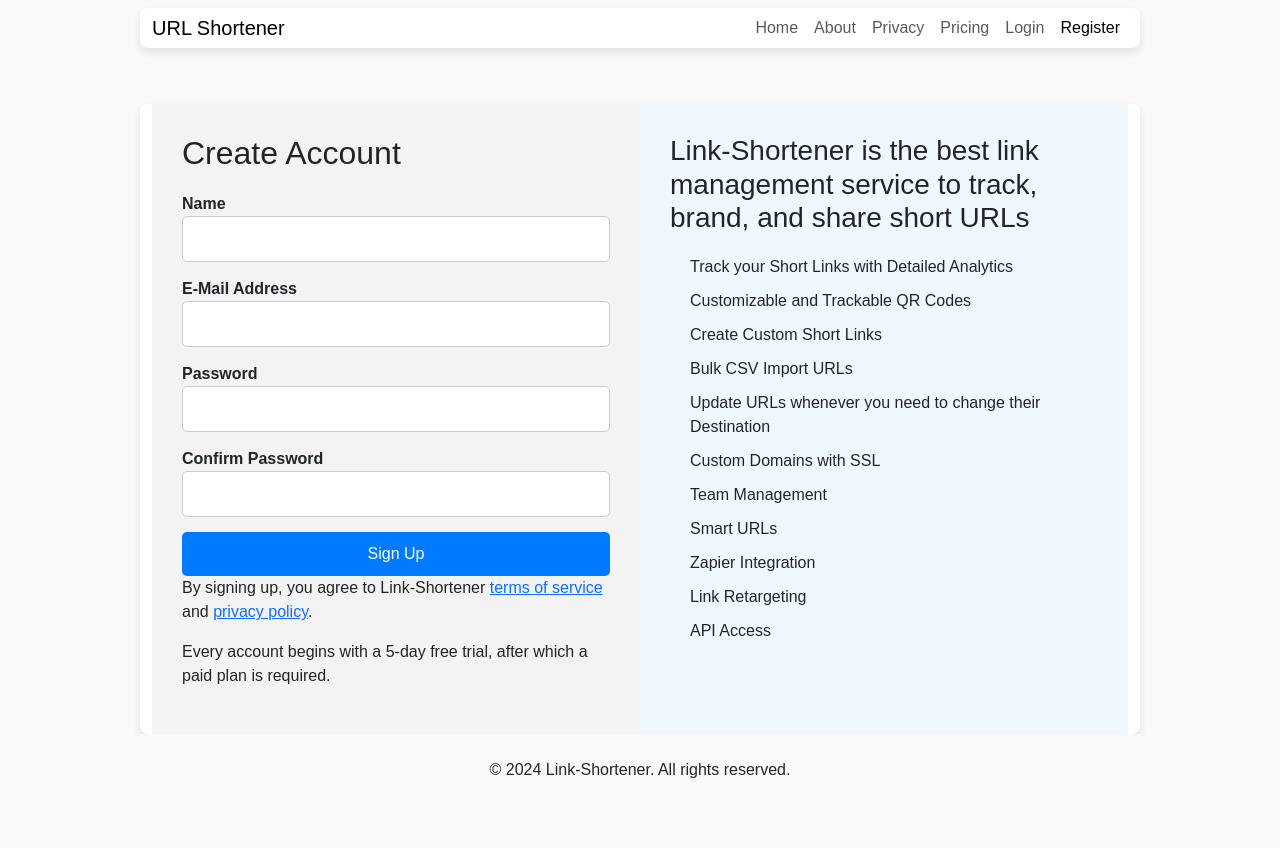
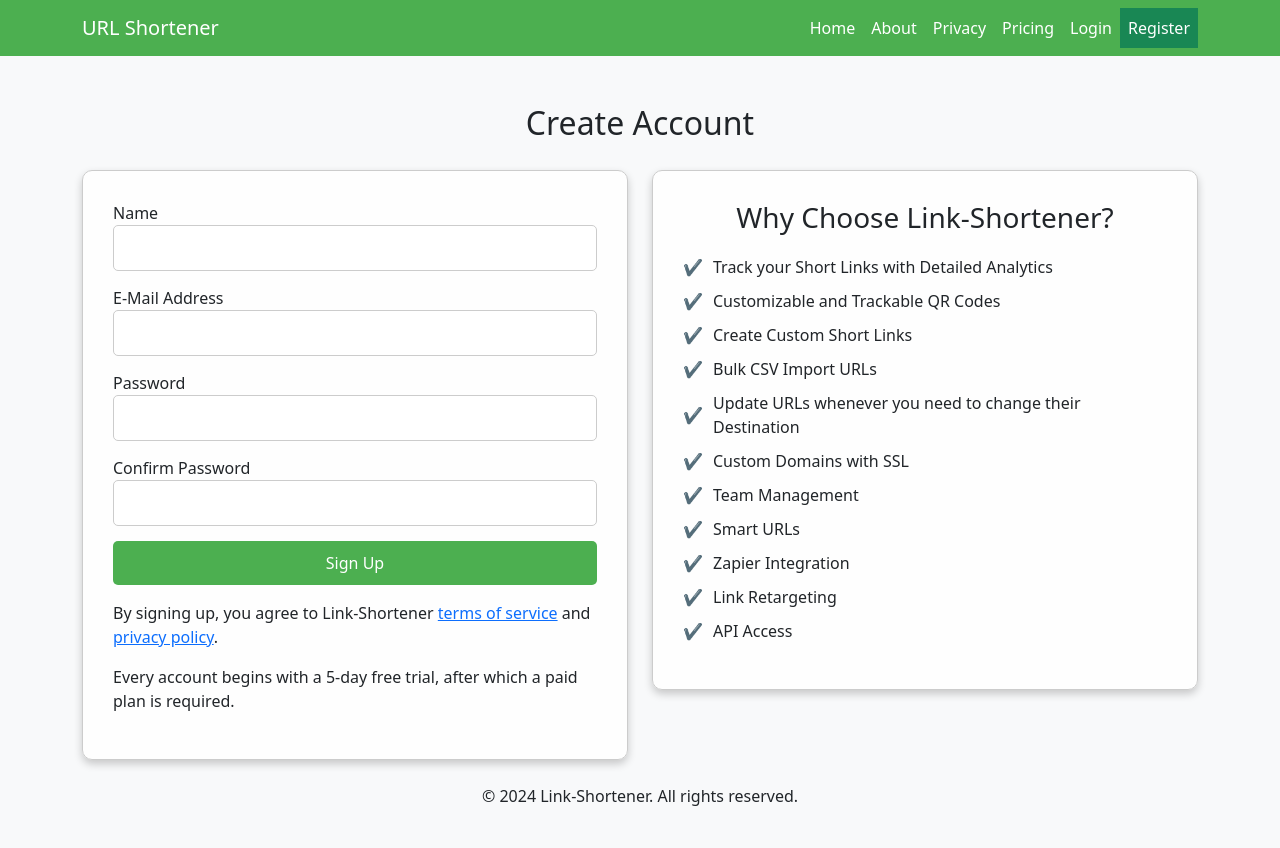
Before and after one commit to azshifat007/link-shortener, a Flask app: page /register in a window 1280 px wide. Before the commit the page ends 778 px from the top, so only its background shows below. Run offline with Flask 3, Linux system fonts and the light colour scheme.

Commit message:
register page now lookes good

```diff
--- a/templates/navbar.html
+++ b/templates/navbar.html
@@ -1,36 +1,36 @@
-<nav class="navbar navbar-expand-lg navbar-light bg-light">
+<nav class="navbar navbar-expand-lg" style="background-color: #4CAF50;">
     <div class="container">
-        <a class="navbar-brand" href="{{ url_for('home') }}">URL Shortener</a>
+        <a class="navbar-brand text-white" href="{{ url_for('home') }}">URL Shortener</a>
         <button class="navbar-toggler" type="button" data-bs-toggle="collapse" data-bs-target="#navbarNav" aria-controls="navbarNav" aria-expanded="false" aria-label="Toggle navigation">
             <span class="navbar-toggler-icon"></span>
         </button>
         <div class="collapse navbar-collapse" id="navbarNav">
             <ul class="navbar-nav ms-auto">
                 <li class="nav-item">
-                    <a class="nav-link {% if request.endpoint == 'home' %}active{% endif %}" href="{{ url_for('home') }}">Home</a>
+                    <a class="nav-link {% if request.endpoint == 'home' %}active bg-success text-white{% endif %}" href="{{ url_for('home') }}" style="color: white;">Home</a>
                 </li>
                 <li class="nav-item">
-                    <a class="nav-link {% if request.endpoint == 'about' %}active{% endif %}" href="{{ url_for('about') }}">About</a>
+                    <a class="nav-link {% if request.endpoint == 'about' %}active bg-success text-white{% endif %}" href="{{ url_for('about') }}" style="color: white;">About</a>
                 </li>
                 <li class="nav-item">
-                    <a class="nav-link {% if request.endpoint == 'privacy' %}active{% endif %}" href="{{ url_for('privacy') }}">Privacy</a>
+                    <a class="nav-link {% if request.endpoint == 'privacy' %}active bg-success text-white{% endif %}" href="{{ url_for('privacy') }}" style="color: white;">Privacy</a>
                 </li>
                 <li class="nav-item">
-                    <a class="nav-link {% if request.endpoint == 'pricing' %}active{% endif %}" href="{{ url_for('pricing') }}">Pricing</a>
+                    <a class="nav-link {% if request.endpoint == 'pricing' %}active bg-success text-white{% endif %}" href="{{ url_for('pricing') }}" style="color: white;">Pricing</a>
                 </li>
                 {% if current_user.is_authenticated %}
                 <li class="nav-item">
-                    <a class="nav-link {% if request.endpoint == 'dashboard' %}active{% endif %}" href="{{ url_for('dashboard') }}">Dashboard</a>
+                    <a class="nav-link {% if request.endpoint == 'dashboard' %}active bg-success text-white{% endif %}" href="{{ url_for('dashboard') }}" style="color: white;">Dashboard</a>
                 </li>
                 <li class="nav-item">
-                    <a class="nav-link" href="{{ url_for('logout') }}">Logout</a>
+                    <a class="nav-link" href="{{ url_for('logout') }}" style="color: white;">Logout</a>
                 </li>
                 {% else %}
                 <li class="nav-item">
-                    <a class="nav-link {% if request.endpoint == 'login' %}active{% endif %}" href="{{ url_for('login') }}">Login</a>
+                    <a class="nav-link {% if request.endpoint == 'login' %}active bg-success text-white{% endif %}" href="{{ url_for('login') }}" style="color: white;">Login</a>
                 </li>
                 <li class="nav-item">
-                    <a class="nav-link {% if request.endpoint == 'register' %}active{% endif %}" href="{{ url_for('register') }}">Register</a>
+                    <a class="nav-link {% if request.endpoint == 'register' %}active bg-success text-white{% endif %}" href="{{ url_for('register') }}" style="color: white;">Register</a>
                 </li>
                 {% endif %}
             </ul>
--- a/templates/register.html
+++ b/templates/register.html
@@ -8,66 +8,80 @@
     <link rel="stylesheet" href="https://cdn.jsdelivr.net/npm/bootstrap@5.3.0/dist/css/bootstrap.min.css">
     <style>
         body {
-            font-family: Arial, sans-serif;
-            background-color: #f9f9f9;
-            margin: 0;
-            min-height: 100vh;
-            display: flex;
-            flex-direction: column;
+            background-color: #f8f9fa;
+            background-size: cover;
+            background-attachment: fixed;
+            background-position: center;
         }
-        .container {
-            display: flex;
-            background-color: white;
-            border-radius: 8px;
-            box-shadow: 0 4px 8px rgba(0, 0, 0, 0.1);
-            overflow: hidden;
-            width: 100%;
-            max-width: 1000px;
+
+        .form-container, .benefits-container {
+            background-color: rgba(255, 255, 255, 0.9);
+            padding: 30px;
+            border-radius: 10px;
+            box-shadow: 0 4px 8px rgba(0, 0, 0, 0.2);
+            border: 1px solid #ccc;
         }
-        .form-container {
-            width: 50%;
-            padding: 30px;
-            background-color: #f3f3f3;
-        }
-        .form-container h2 {
+
+        .form-container h2, .benefits-container h3 {
+            text-align: center;
             margin-bottom: 20px;
         }
-        .form-container label {
-            font-weight: bold;
+
+        .form-container input, .form-container button {
+            display: block;
+            width: 100%;
+            margin-bottom: 15px;
+            padding: 10px;
+            border: 1px solid #ccc;
+            border-radius: 5px;
         }
-        .form-container input {
-            width: 100%;
-            padding: 10px;
-            margin-bottom: 15px;
-            border-radius: 5px;
-            border: 1px solid #ccc;
-        }
+
         .form-container button {
-            width: 100%;
-            padding: 10px;
-            background-color: #007bff;
+            background-color: #4CAF50;
             color: white;
             border: none;
-            border-radius: 5px;
+            font-size: 16px;
             cursor: pointer;
         }
+
         .form-container button:hover {
-            background-color: #0056b3;
+            background-color: #45a049;
         }
-        .benefits-container {
-            width: 50%;
-            background-color: #f0f8ff;
-            padding: 30px;
+
+        .benefits-container ul {
+            list-style: none;
+            padding: 0;
         }
-        .benefits-container h3 {
+
+        .benefits-container ul li {
+            margin-bottom: 10px;
+            display: flex;
+            align-items: center;
+        }
+
+        .benefits-container ul li::before {
+            content: "✔";
+            margin-right: 10px;
+            color: #4CAF50;
+        }
+
+        /* Responsive Styles */
+        @media (max-width: 575.98px) { /* Small devices */
+            .form-container, .benefits-container {
                 margin-bottom: 20px;
             }
-        .benefits-container ul {
-            list-style-type: none;
-            padding-left: 20px;
         }
-        .benefits-container ul li {
-            margin-bottom: 10px;
+
+        @media (min-width: 576px) and (max-width: 767.98px) { /* Medium devices */
+            .form-container, .benefits-container {
+                margin-bottom: 20px;
+            }
+        }
+
+        @media (min-width: 768px) { /* Large devices */
+            .form-container, .benefits-container {
+                margin-top: 20px;
+            }
         }
     </style>
 </head>
@@ -76,9 +90,11 @@
     {% include 'navbar.html' %}
 
     <div class="container mt-5">
-        <!-- Registration Form -->
+        <h2 style="text-align:center;">Create Account</h2>
+        <div class="row g-4">
+            <!-- Registration Form Column -->
+            <div class="col-lg-6 col-md-6 col-sm-12">
                 <div class="form-container">
-            <h2>Create Account</h2>
                     <form action="/register" method="POST">
                         <label for="username">Name</label>
                         <input type="text" id="username" name="username" required>
@@ -94,13 +110,18 @@
 
                         <button type="submit">Sign Up</button>
                     </form>
-            <p>By signing up, you agree to Link-Shortener <a href="{{url_for('terms')}}">terms of service</a> and <a href="{{url_for('privacy')}}">privacy policy</a>.</p>
+                    <p class="mt-3">By signing up, you agree to Link-Shortener
+                        <a href="{{url_for('terms')}}">terms of service</a> and
+                        <a href="{{url_for('privacy')}}">privacy policy</a>.
+                    </p>
                     <p>Every account begins with a 5-day free trial, after which a paid plan is required.</p>
                 </div>
+            </div>
 
-        <!-- Benefits Section -->
+            <!-- Benefits Section Column -->
+            <div class="col-lg-6 col-md-6 col-sm-12">
                 <div class="benefits-container">
-            <h3>Link-Shortener is the best link management service to track, brand, and share short URLs</h3>
+                    <h3>Why Choose Link-Shortener?</h3>
                     <ul>
                         <li>Track your Short Links with Detailed Analytics</li>
                         <li>Customizable and Trackable QR Codes</li>
@@ -116,8 +137,10 @@
                     </ul>
                 </div>
             </div>
+        </div>
+    </div>
     <!-- Footer -->
-    {%include "footer.html" %}
+    {% include "footer.html" %}
 
     <!-- Bootstrap Bundle JS -->
     <script src="https://cdn.jsdelivr.net/npm/bootstrap@5.3.0/dist/js/bootstrap.bundle.min.js"></script>
```
Lines whose indentation alone changed are shown as unchanged.
